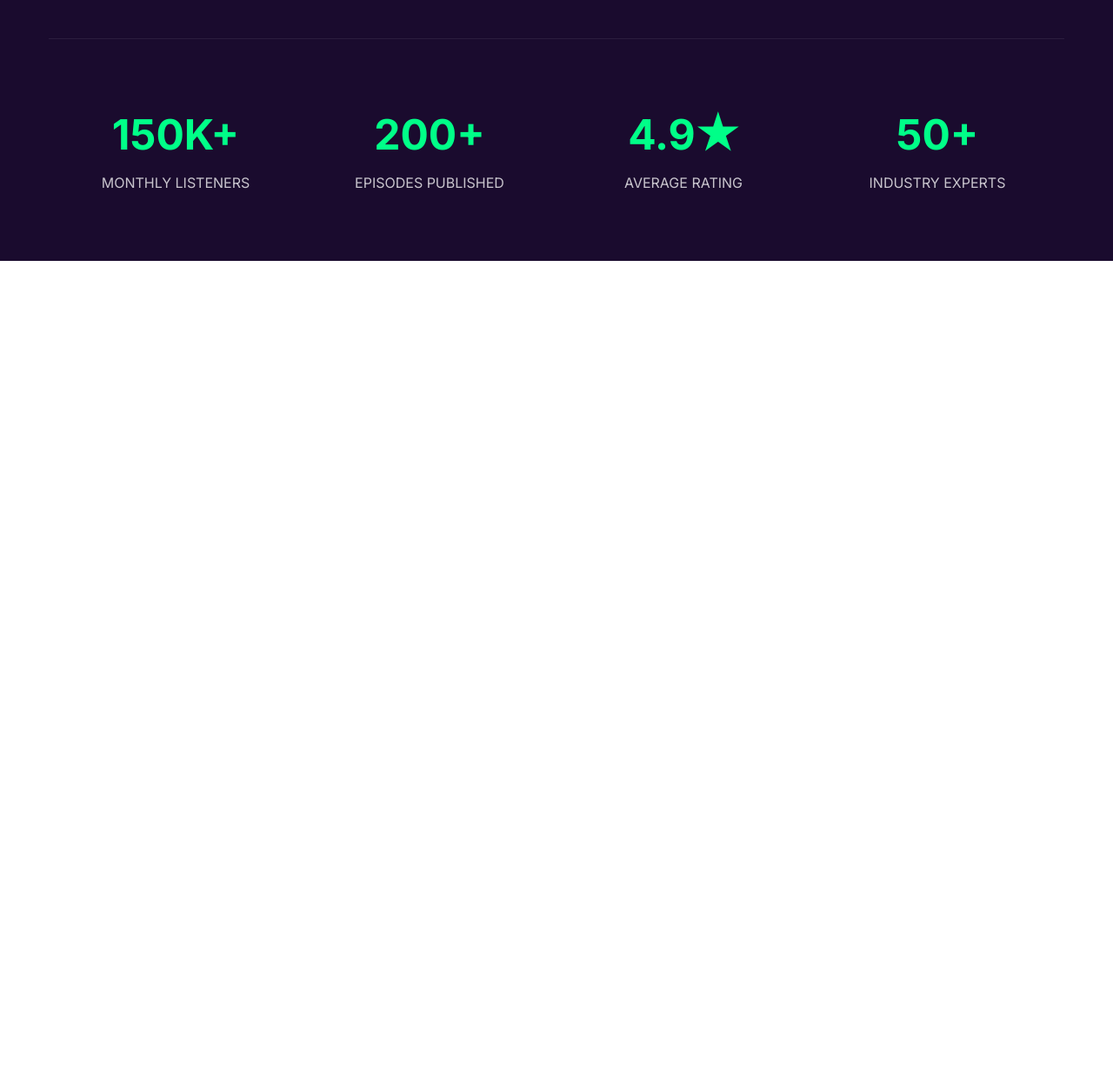
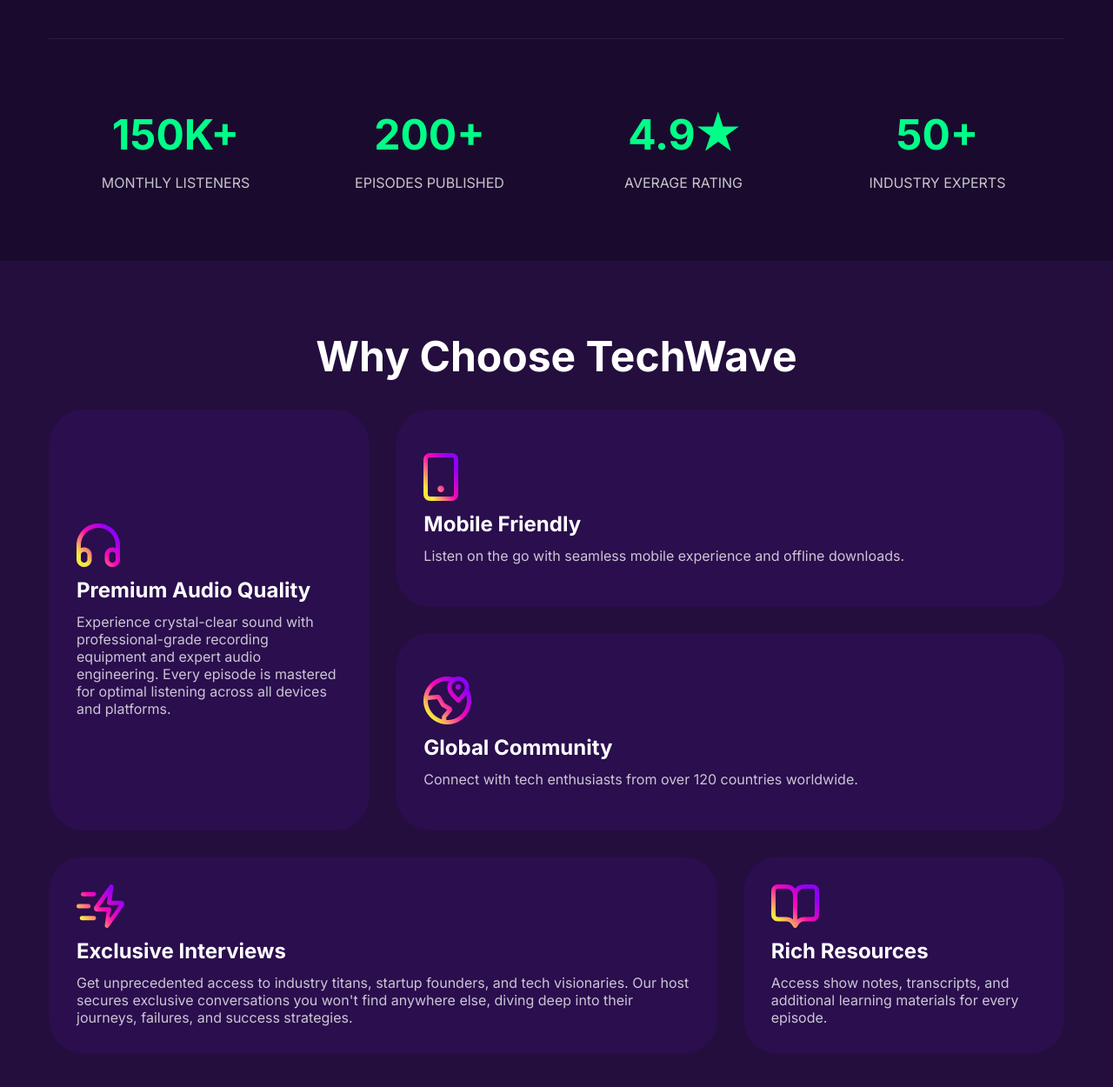
Before and after one commit to shSalman009/PH-Assignment-02, a plain HTML site: page index.html in a window 1280 px wide. Shown: the part 1031-2281 px from the top of the page at 87% size. Before the commit the page ends 1331 px from the top, so only its background shows below. Drawn offline with Linux system fonts and the light colour scheme.

Commit message:
feat: add responsive why choose us section

```diff
--- a/index.html
+++ b/index.html
@@ -102,6 +102,56 @@
           </div>
         </div>
       </section>
+
+      <section id="why-us">
+        <div class="container why-us-container">
+          <h2 class="section-title">Why Choose TechWave</h2>
+          <div class="why-us-card-group">
+            <div class="why-us-card">
+              <img src="./assets/headphone.png" alt="Headphone Icon" />
+              <h4>Premium Audio Quality</h4>
+              <p class="section-subtitle">
+                Experience crystal-clear sound with professional-grade recording
+                equipment and expert audio engineering. Every episode is
+                mastered for optimal listening across all devices and platforms.
+              </p>
+            </div>
+            <div class="why-us-card">
+              <img src="./assets/device.png" alt="Device Icon" />
+              <h4>Mobile Friendly</h4>
+              <p class="section-subtitle">
+                Listen on the go with seamless mobile experience and offline
+                downloads.
+              </p>
+            </div>
+            <div class="why-us-card">
+              <img src="./assets/location.png" alt="Location Icon" />
+              <h4>Global Community</h4>
+              <p class="section-subtitle">
+                Connect with tech enthusiasts from over 120 countries worldwide.
+              </p>
+            </div>
+            <div class="why-us-card">
+              <img src="./assets/stroke.png" alt="Stroke Icon" />
+              <h4>Exclusive Interviews</h4>
+              <p class="section-subtitle">
+                Get unprecedented access to industry titans, startup founders,
+                and tech visionaries. Our host secures exclusive conversations
+                you won't find anywhere else, diving deep into their journeys,
+                failures, and success strategies.
+              </p>
+            </div>
+            <div class="why-us-card">
+              <img src="./assets/resource.png" alt="Book Icon" />
+              <h4>Rich Resources</h4>
+              <p class="section-subtitle">
+                Access show notes, transcripts, and additional learning
+                materials for every episode.
+              </p>
+            </div>
+          </div>
+        </div>
+      </section>
     </main>
     <footer></footer>
   </body>
--- a/style.css
+++ b/style.css
@@ -217,6 +217,54 @@
   opacity: 0.1;
 }
 
+/* Why Choose TechWave Styles */
+
+#why-us {
+  background-color: var(--bg-secondary);
+}
+
+.why-us-container {
+  text-align: center;
+}
+
+.why-us-container h2 {
+  margin-bottom: 32px;
+}
+.why-us-card-group {
+  display: grid;
+  grid-template-columns: repeat(3, 1fr);
+  grid-template-rows: repeat(3, 1fr);
+  gap: 30px;
+}
+.why-us-card {
+  display: flex;
+  flex-direction: column;
+  justify-content: center;
+  align-items: start;
+  text-align: start;
+  gap: 12px;
+  padding: 32px;
+  border-radius: 40px;
+  background-color: #35116566;
+}
+.why-us-card:nth-child(1) {
+  grid-row: span 2;
+}
+.why-us-card:nth-child(2),
+.why-us-card:nth-child(3),
+.why-us-card:nth-child(4) {
+  grid-column: span 2;
+}
+
+.why-us-card img {
+}
+.why-us-card h4 {
+  color: var(--color-primary);
+  font-size: 24px;
+}
+.why-us-card p {
+}
+
 /* Responsive Screens */
 
 @media screen and (max-width: 992px) {
@@ -232,9 +280,23 @@
     grid-template-columns: repeat(2, 1fr);
     gap: 24px;
   }
+  .why-us-card-group {
+    grid-template-columns: 1fr;
+  }
+  .why-us-card:nth-child(1),
+  .why-us-card:nth-child(2),
+  .why-us-card:nth-child(3),
+  .why-us-card:nth-child(4) {
+    grid-column: auto;
+    grid-row: auto;
+  }
 }
 
 @media screen and (max-width: 576px) {
+  section {
+    padding-block: 60px;
+  }
+
   .nav-links {
     display: none;
   }
```
Also changed, not shown: assets/stroke.png (added).
